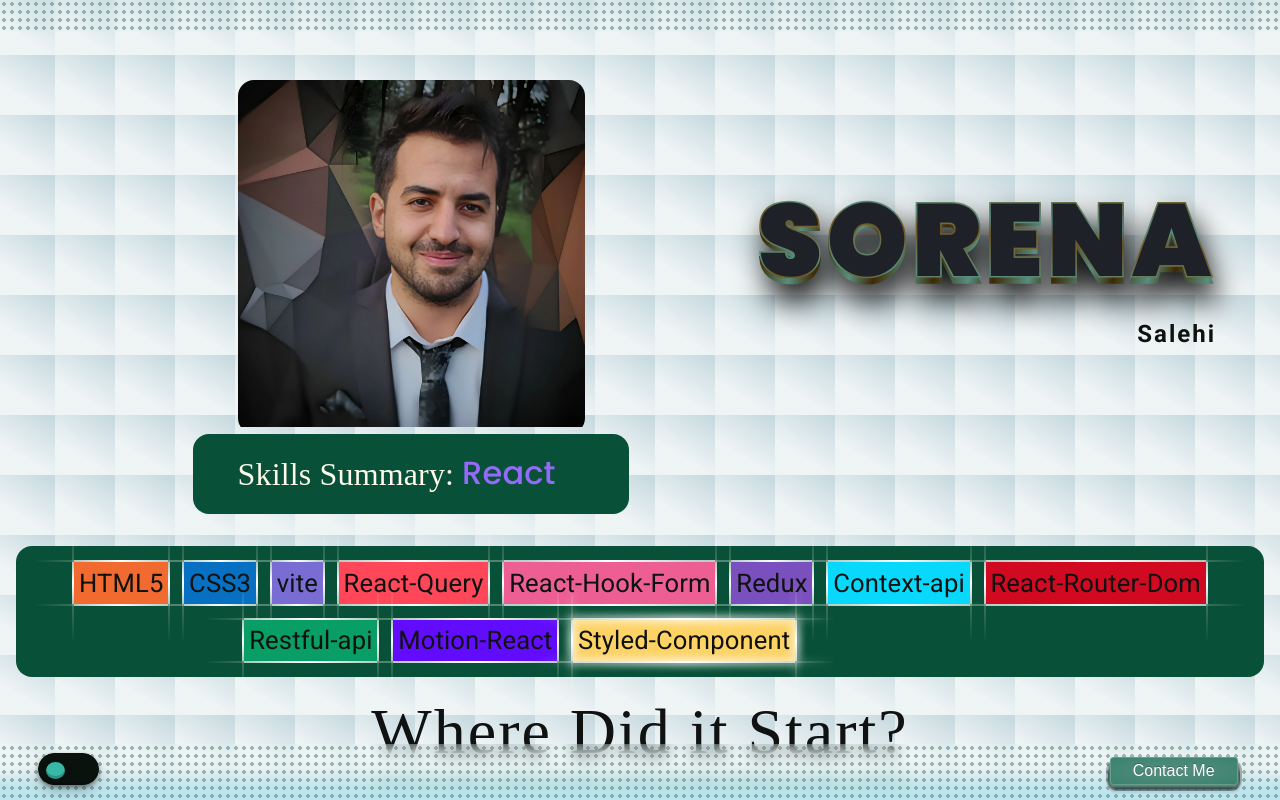
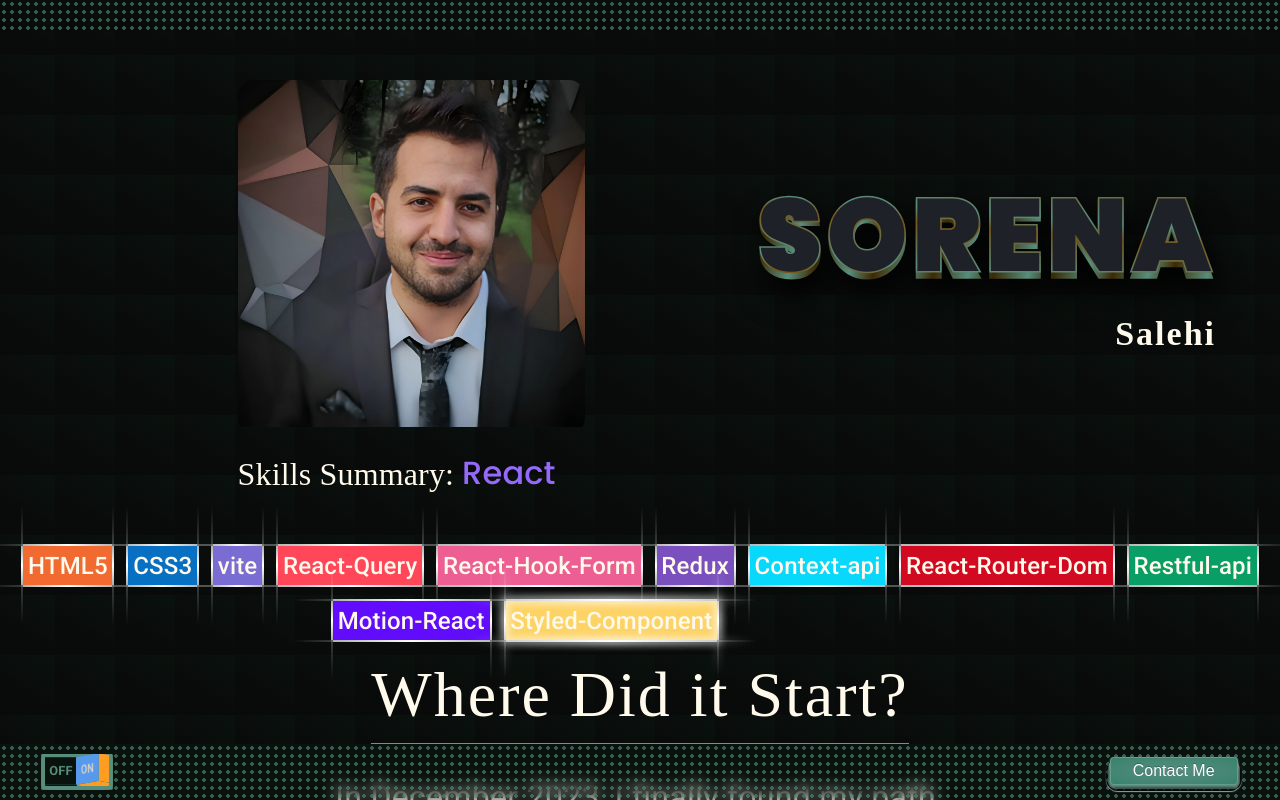
Before and after one commit to SorenaSalehi/My-Portfolio, a React (Vite) app: page / in a window 1280 px wide. Built offline with nearby package versions, Linux system fonts and the light colour scheme; a web font is replaced by a local one.

Commit message:
some fix

```diff
--- a/src/components/AboutMe.jsx
+++ b/src/components/AboutMe.jsx
@@ -42,7 +42,7 @@ export default function AboutMe() {
           >
             <Typography
               sx={{
-                fontSize: "3vw",
+                fontSize: "clamp(1rem,3vw,2rem)",
                 padding: "0.8rem 0.2rem",
                 textAlign: "center",
               }}
@@ -67,7 +67,6 @@ export default function AboutMe() {
                   i < about.length - 1
                     ? "background.paperFade"
                     : "primary.main",
-                // marginBottom: i === about.length - 1 ? "2rem" : "0",
               }}
             />
           </motion.div>
--- a/src/components/ContactBtn.jsx
+++ b/src/components/ContactBtn.jsx
@@ -1,11 +1,14 @@
 import { Box } from "@mui/material";
 import React from "react";
+import { useCustomTheme } from "../context/CustomThemeProvider";
 
 export default function ContactBtn() {
+  const { handleOpenContactOption } = useCustomTheme();
+
   return (
-    <Box>
+    <Box component={"div"} onClick={handleOpenContactOption}>
       <button type="button" class="button">
-        <div class="button-top" style={{ fontSize: "clamp(0.3rem,2vw,1rem)" }}>
+        <div class="button-top" style={{ fontSize: "clamp(0.6rem,2vw,1rem)" }}>
           Contact Me
         </div>
         <div class="button-bottom"></div>
--- a/src/components/DarkModeBtn.jsx
+++ b/src/components/DarkModeBtn.jsx
@@ -7,12 +7,14 @@ export default function DarkModeBtn() {
 
   return (
     <Box
-      onClick={handleChange}
-      sx={{ position: "fixed", bottom: "clamp(0.5rem,1vh,2rem)", left: "3vw" }}
+      sx={{ position: "fixed", bottom: "clamp(0.9rem,1vh,2rem)", left: "3vw" }}
     >
-      <label class="toggle-switch" for="toggle-switch">
-        <input type="checkbox" id="toggle-switch" onClick={handleChange} />
-        <div class="slider"></div>
+      <label class="switch">
+        <input class="cb" type="checkbox" />
+        <span class="toggle" onClick={handleChange}>
+          <span class="left">off</span>
+          <span class="right">on</span>
+        </span>
       </label>
     </Box>
   );
--- a/src/components/Header.jsx
+++ b/src/components/Header.jsx
@@ -9,13 +9,13 @@ import { useCustomTheme } from "../context/CustomThemeProvider";
 import ContactOptions from "./ContactOptions";
 
 export default function Header() {
-  const { theme } = useCustomTheme();
+  const { mode } = useCustomTheme();
   const Theme = useTheme();
   const isMobile = useMediaQuery(Theme.breakpoints.down("sm"));
   return (
     <Box
       component={"div"}
-      bgcolor={"background.header"}
+      className={mode ? "bg-header-dark" : "bg-header-light"}
       display={"flex"}
       flexDirection={"column"}
       justifyContent={"space-evenly"}
@@ -24,12 +24,7 @@ export default function Header() {
       padding={"5rem 0"}
       position={"relative"}
       height={"max-content"}
-      sx={{
-        backgroundImage: `linear-gradient(32deg, ${theme.palette.background.headerFade} 30px, transparent)`,
-        backgroundSize: "60px 60px",
-        backgroundPosition: "-5px -5px",
-        overflow: "hidden",
-      }}
+      overflow={"hidden"}
     >
       <Box
         sx={{
--- a/src/components/Home.jsx
+++ b/src/components/Home.jsx
@@ -9,11 +9,9 @@ import BottomNav from "./BottomNav";
 import { useCustomTheme } from "../context/CustomThemeProvider";
 
 export default function Home() {
-  const {
-    isContactOptionOpen,
+  const { mode } = useCustomTheme();
 
-    handleCloseContactOption,
-  } = useCustomTheme();
+  const { isContactOptionOpen, handleCloseContactOption } = useCustomTheme();
   return (
     <Box
       height={"100vh"}
@@ -24,6 +22,7 @@ export default function Home() {
       <Backdrop
         open={isContactOptionOpen}
         sx={{
+          bgcolor: "background.backdrop",
           zIndex: 100,
           position: "fixed",
           top: 0,
@@ -38,7 +37,10 @@ export default function Home() {
       <Header />
 
       <AboutMe />
-      <Box component={"div"} className="cards-container">
+      <Box
+        component={"div"}
+        className={mode ? "card-container" : "bg-header-light"}
+      >
         <ScrollTriggered />
       </Box>
       <BottomNav />
--- a/src/components/ScrollTriggered.jsx
+++ b/src/components/ScrollTriggered.jsx
@@ -1,6 +1,7 @@
 import { Box, Divider, useMediaQuery } from "@mui/material";
 import Card from "./ScrollTriggeredCard";
 import { useTheme } from "@emotion/react";
+import { useCustomTheme } from "../context/CustomThemeProvider";
 
 const data = [
   {
@@ -106,6 +107,8 @@ const data = [
 ];
 
 export default function ScrollTriggered() {
+  const { mode } = useCustomTheme();
+
   const theme = useTheme();
   const isMobile = useMediaQuery(theme.breakpoints.down("sm"));
   return (
@@ -115,15 +118,13 @@ export default function ScrollTriggered() {
         maxWidth: { xs: 500, md: 1600 },
         paddingBottom: 10,
       }}
+      component={"div"}
+      className={mode ? "card-container" : "bg-header-light"}
+      // bgcolor={"Background.secondary"}
     >
       {data.map((item, i) => (
         <>
-          <Box
-            key={i}
-            component={"div"}
-            className="card-container"
-            bgcolor={"Background.secondary"}
-          >
+          <Box key={i}>
             <Card
               i={i}
               img={item.src}
--- a/src/components/SkillsList.jsx
+++ b/src/components/SkillsList.jsx
@@ -71,7 +71,10 @@ export default function SkillsList() {
             <div class="a r"></div>
             <div class="a t"></div>
             <div class="a b"></div>
-            <div class="skill-text" style={{ fontSize: "2vw" }}>
+            <div
+              class="skill-text"
+              style={{ fontSize: "clamp(0.6rem,2vw,1.5rem)", fontWeight: 500 }}
+            >
               {item.sk}
             </div>
           </motion.div>
--- a/src/context/CustomThemeProvider.jsx
+++ b/src/context/CustomThemeProvider.jsx
@@ -5,9 +5,7 @@ import { CssBaseline, ThemeProvider } from "@mui/material";
 const Theme = createContext();
 
 export function CustomTheme({ children }) {
-  const [mode, setMode] = useState(
-    window.matchMedia("(prefers-color-scheme:dark)").matches
-  );
+  const [mode, setMode] = useState(true);
   const [isContactOptionOpen, setIsContactOptionOpen] = useState(false);
   const handleOpenContactOption = () => setIsContactOptionOpen(true);
   const handleCloseContactOption = () => setIsContactOptionOpen(false);
--- a/src/context/Themes.jsx
+++ b/src/context/Themes.jsx
@@ -9,7 +9,8 @@ const lightTheme = createTheme({
       default: "#8bc5d5",
       paperFade: "#DFF0E7",
       secondary: "#EAEDED",
-      secondaryFade: "#EAEDED77",
+      secondaryFade: "#EAEDED44",
+      backdrop: "#EAEDEDaa",
       header: "#c4d8de",
       headerFade: "rgba(253, 253, 253, 0.74)",
       aboutMe: "#bce4ef",
@@ -33,6 +34,8 @@ const darkTheme = createTheme({
       paperFade: "#578E7E77",
       secondary: "#3C3D37",
       secondaryFade: "#3C3D3766",
+      backdrop: "#3C3D37aa",
+
       header: "#111111",
       headerFade: "rgba(8, 8, 8, 0.74)",
 
--- a/src/index.css
+++ b/src/index.css
@@ -38,6 +38,49 @@ li {
 p {
   padding: 0;
   margin: 0;
+}
+
+/* //*bg header dark  */
+.bg-header-dark {
+  background-color: #0a120e;
+  background-image: linear-gradient(
+    32deg,
+    rgba(8, 8, 8, 0.74) 30px,
+    transparent
+  );
+  background-size: 60px 60px;
+  background-position: -5px -5px;
+}
+/* //*bg header light  */
+/* From Uiverse.io by kennyotsu-monochromia */
+.bg-header-light {
+  --color: #e1e1e1;
+  background-color: #f3f3f3;
+  background-image: linear-gradient(
+      0deg,
+      transparent 24%,
+      var(--color) 25%,
+      var(--color) 26%,
+      transparent 27%,
+      transparent 74%,
+      var(--color) 75%,
+      var(--color) 76%,
+      transparent 77%,
+      transparent
+    ),
+    linear-gradient(
+      90deg,
+      transparent 24%,
+      var(--color) 25%,
+      var(--color) 26%,
+      transparent 27%,
+      transparent 74%,
+      var(--color) 75%,
+      var(--color) 76%,
+      transparent 77%,
+      transparent
+    );
+  background-size: 55px 55px;
 }
 
 /* //*card-container */
@@ -192,7 +235,6 @@ div.fg {
 .skill-text {
   position: relative;
   z-index: 1;
-  font-size: 0.8rem;
 }
 
 .skill-button::before {
@@ -433,91 +475,120 @@ div.fg {
 
 /* //*dark mode btn  */
 
-.toggle-switch {
+/* From Uiverse.io by r7chardgh */
+/* The switch - the box around the slider */
+.switch {
+  font-size: clamp(0.6rem, 1vw, 1rem);
   position: relative;
   display: inline-block;
-  width: clamp(1rem, 8vw, 3.8rem);
-  max-width: 68px;
-  min-width: 40px;
-  height: clamp(1rem, 4vh, 2.8rem);
-  font-size: clamp(0.5rem, 2.2vw, 1rem);
-  border-radius: 3em;
-  overflow: hidden;
-  box-shadow: rgba(0, 0, 0, 0.4) 0px 2px 4px,
-    rgba(0, 0, 0, 0.3) 0px 7px 13px -3px, rgba(0, 0, 0, 0.2) 0px -3px 0px inset;
+  width: 5em;
+  height: 2.5em;
+  user-select: none;
 }
 
-.toggle-switch input[type="checkbox"] {
-  display: none;
+/* Hide default HTML checkbox */
+.switch .cb {
+  opacity: 0;
+  width: 0;
+  height: 0;
 }
 
-.toggle-switch label {
-  display: block;
+/* The slider */
+.toggle {
+  position: absolute;
+  cursor: pointer;
   width: 100%;
   height: 100%;
+  background-color: #578e7e;
+  border-radius: 0.1em;
+  transition: 0.4s;
+  text-transform: uppercase;
+  font-weight: 700;
+  overflow: hidden;
+  box-shadow: -0.3em 0 0 0 #578e7e, -0.3em 0.3em 0 0 #578e7e,
+    0.3em 0 0 0 #578e7e, 0.3em 0.3em 0 0 #578e7e, 0 0.3em 0 0 #578e7e;
 }
 
-.slider {
+.toggle > .left {
   position: absolute;
-  cursor: pointer;
-  top: 0;
+  display: flex;
+  width: 50%;
+  height: 88%;
+  background-color: #0a120e;
+  color: #578e7e;
   left: 0;
-  right: 0;
   bottom: 0;
-  background-color: #0a120e;
-  border-radius: 3em;
-  box-shadow: rgba(0, 0, 0, 0.4) 0px 2px 4px,
-    rgba(0, 0, 0, 0.3) 0px 7px 13px -3px, rgba(0, 0, 0, 0.2) 0px -3px 0px inset;
-  transition: background-color 0.3s ease, box-shadow 0.3s ease;
+  align-items: center;
+  justify-content: center;
+  transform-origin: right;
+  transform: rotateX(10deg);
+  transform-style: preserve-3d;
+  transition: all 150ms;
 }
 
-.slider::before {
+.left::before {
   position: absolute;
   content: "";
-  width: 1.2em;
-  min-width: 13px;
-  height: 1.4em;
-  max-height: 17px;
-  min-height: 16px;
-  left: 0.5em;
-  bottom: clamp(0.2rem, 0.8vh, 1rem);
-  background-color: #38b8a7;
-  border-radius: 50%;
-  box-shadow: rgba(0, 0, 0, 0.4) 0px 2px 4px,
-    rgba(0, 0, 0, 0.3) 0px 7px 13px -3px, rgba(0, 0, 0, 0.2) 0px -3px 0px inset;
-  transition: transform 0.6s cubic-bezier(0.68, -0.55, 0.265, 1.55),
-    background-color 0.3s ease;
-  transform: perspective(800px) rotateY(0deg) rotateX(0deg);
+  width: 100%;
+  height: 100%;
+  background-color: #0a120e;
+  transform-origin: center left;
+  transform: rotateY(90deg);
 }
 
-.slider::after {
+.left::after {
   position: absolute;
   content: "";
-  width: 0.8em;
-  height: 0.8em;
-  left: 50%;
-  bottom: 0.5em;
-  background-color: #ffffff;
-  border-radius: 50%;
-  box-shadow: 0 0.1em 0.2em rgba(0, 0, 0, 0.3);
-  transform: translate(-50%, 50%) scale(0);
-  transition: transform 0.3s ease, opacity 0.3s ease;
-  opacity: 0;
+  width: 100%;
+  height: 100%;
+  background-color: #0a120e;
+  transform-origin: center bottom;
+  transform: rotateX(90deg);
 }
 
-.toggle-switch input[type="checkbox"]:checked + .slider {
-  background-color: #64aef9;
-  box-shadow: 0 0.3em 0.3em rgba(244, 68, 68, 0.2);
+.toggle > .right {
+  position: absolute;
+  display: flex;
+  width: 50%;
+  height: 88%;
+  background-color: #579aed;
+  color: rgb(206, 206, 206);
+  right: 1px;
+  bottom: 0;
+  align-items: center;
+  justify-content: center;
+  transform-origin: left;
+  transform: rotateX(10deg) rotateY(-45deg);
+  transform-style: preserve-3d;
+  transition: all 150ms;
 }
 
-.toggle-switch input[type="checkbox"]:checked + .slider::before {
-  transform: translateX(clamp(1.2rem, 3vw, 2rem)) perspective(800px)
-    rotateY(180deg) rotateX(360deg);
-  background-color: rgb(255, 218, 68);
-  box-shadow: rgba(0, 0, 0, 0.4) 0px 2px 4px,
-    rgba(0, 0, 0, 0.3) 0px 7px 13px -3px, rgba(0, 0, 0, 0.2) 0px -3px 0px inset;
+.right::before {
+  position: absolute;
+  content: "";
+  width: 100%;
+  height: 100%;
+  background-color: #ff9d23;
+  transform-origin: center right;
+  transform: rotateY(-90deg);
 }
 
-.toggle-switch input[type="checkbox"]:checked + .slider::after {
-  transform: translate(-50%, 50%) scale(1);
+.right::after {
+  position: absolute;
+  content: "";
+  width: 100%;
+  height: 100%;
+  background-color: #ff9d23;
+  transform-origin: center bottom;
+  transform: rotateX(90deg);
 }
+
+.switch input:checked + .toggle > .left {
+  transform: rotateX(10deg) rotateY(45deg);
+  color: #578e7e;
+}
+
+.switch input:checked + .toggle > .right {
+  transform: rotateX(10deg) rotateY(0deg);
+  color: #ff9d23;
+}
```
Also changed, not shown: src/components/ContactOptions.jsx (+0 -19 lines), src/components/ScrollTriggeredCard.jsx (+4 -4 lines).
